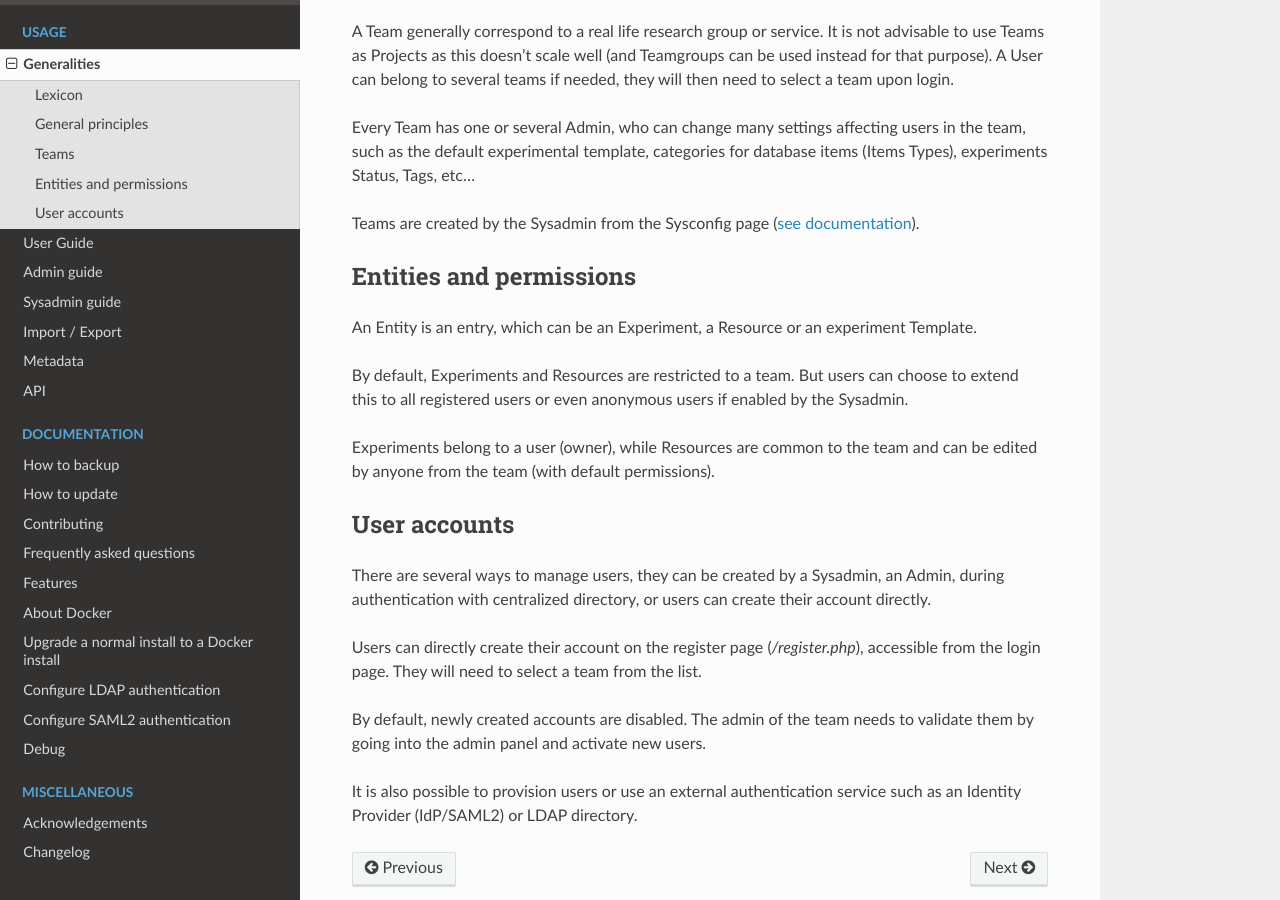
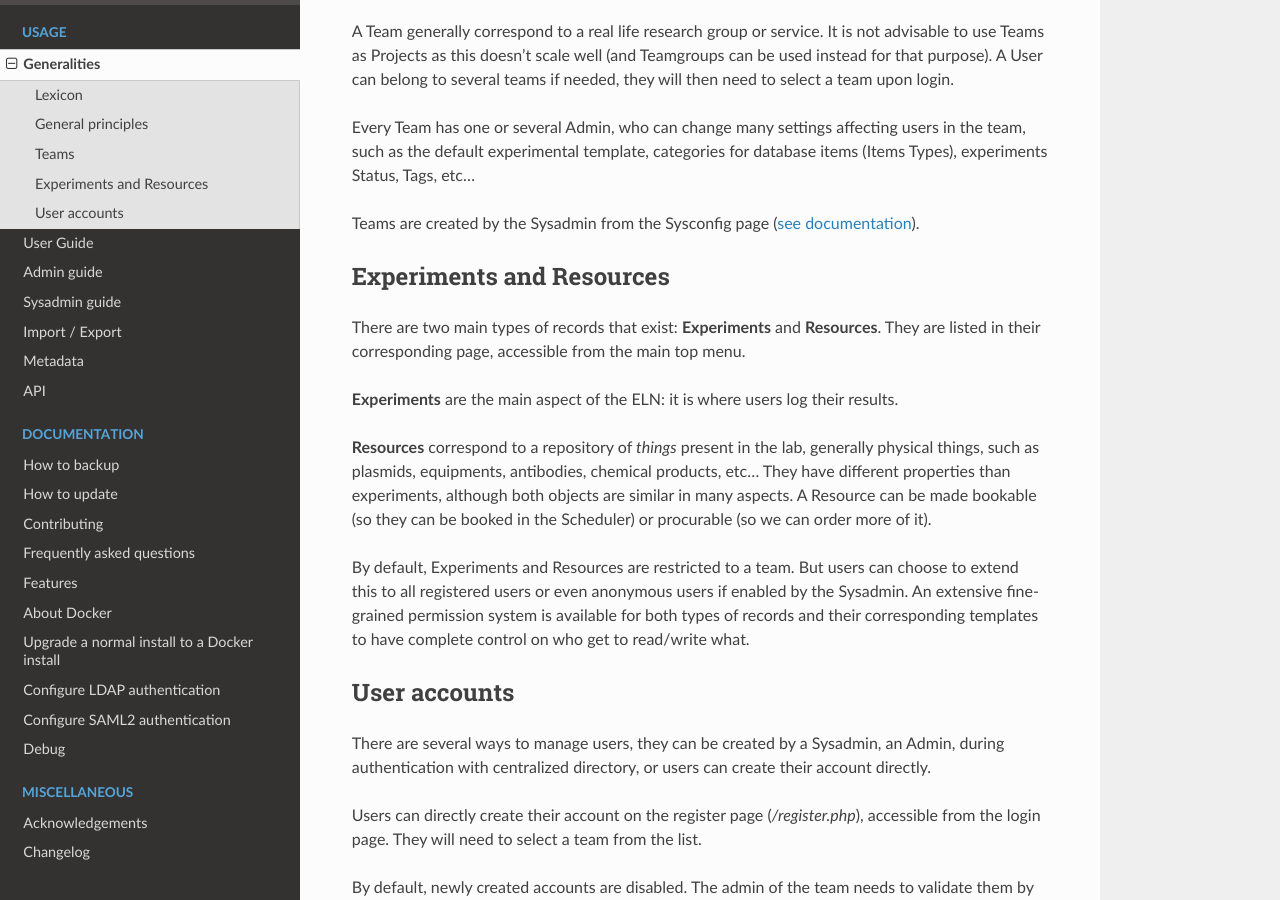
Before and after one commit to elabftw/elabdoc, a Sphinx documentation site: the page built from doc/generalities.rst, in a window 1280 px wide and 900 px high, scrolled down 1030 px. Built offline with Sphinx 7.4.7 and the Read the Docs theme 3.1.0, drawn with Linux system fonts in a browser that asks for light colours.

Commit message:
add exp/resources description in generalities
and bump sphinx versions because it doesn't work with python 3.13
otherwise

```diff
--- a/doc/generalities.rst
+++ b/doc/generalities.rst
@@ -52,14 +52,16 @@
 
 Teams are created by the Sysadmin from the Sysconfig page (:ref:`see documentation <configure-teams>`).
 
-Entities and permissions
-========================
+Experiments and Resources
+=========================
 
-An Entity is an entry, which can be an Experiment, a Resource or an experiment Template.
+There are two main types of records that exist: **Experiments** and **Resources**. They are listed in their corresponding page, accessible from the main top menu.
 
-By default, Experiments and Resources are restricted to a team. But users can choose to extend this to all registered users or even anonymous users if enabled by the Sysadmin.
+**Experiments** are the main aspect of the ELN: it is where users log their results.
 
-Experiments belong to a user (owner), while Resources are common to the team and can be edited by anyone from the team (with default permissions).
+**Resources** correspond to a repository of *things* present in the lab, generally physical things, such as plasmids, equipments, antibodies, chemical products, etc... They have different properties than experiments, although both objects are similar in many aspects. A Resource can be made bookable (so they can be booked in the Scheduler) or procurable (so we can order more of it).
+
+By default, Experiments and Resources are restricted to a team. But users can choose to extend this to all registered users or even anonymous users if enabled by the Sysadmin. An extensive fine-grained permission system is available for both types of records and their corresponding templates to have complete control on who get to read/write what.
 
 User accounts
 =============
--- a/requirements.txt
+++ b/requirements.txt
@@ -1,3 +1,3 @@
-sphinx==6.1.3
-sphinx_rtd_theme==1.2.0rc3
+sphinx==8.1.3
+sphinx_rtd_theme==3.0.2
 sphinxcontrib-jquery
```
